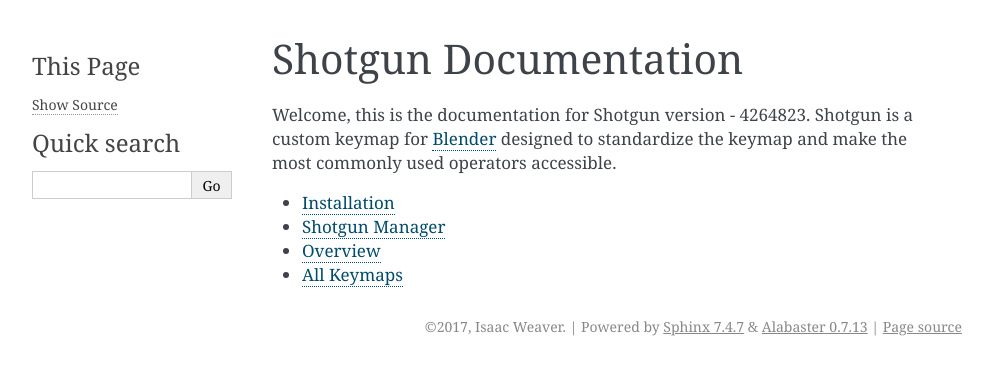
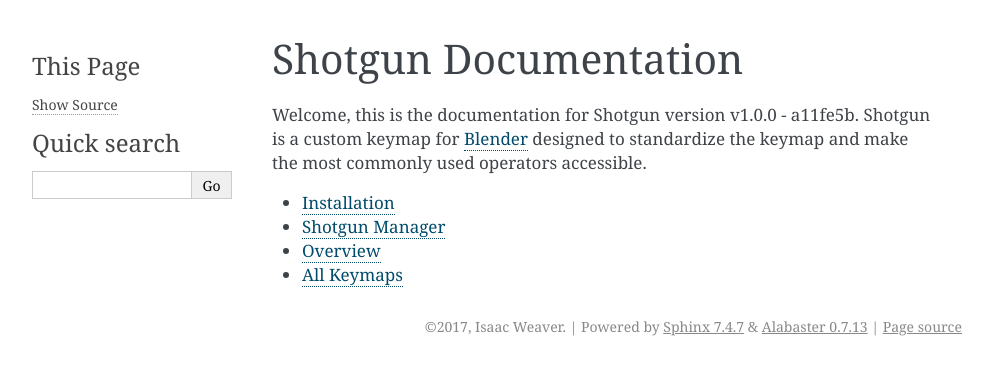
Before and after one commit to wisaac407/shotgun, a Sphinx documentation site: the page built from doc/index.rst, in a window 1280 px wide. Shown: the top 375 px of the page, without its empty margins (148-1141 px from the left). Built offline with Sphinx 7.4.7, drawn with Linux system fonts in a browser that asks for light colours; pages that are not in the unit, such as notebooks, are missing from menus.

Commit message:
Travis build: 70

```diff
--- a/doc/conf.py
+++ b/doc/conf.py
@@ -17,8 +17,8 @@
 copyright = '2017, Isaac Weaver'
 author = 'Isaac Weaver'
 
-version = ' - 4264823'
-release = ' - 4264823'
+version = 'v1.0.0 - a11fe5b'
+release = 'v1.0.0 - a11fe5b'
 
 intersphinx_mapping = {
     'blender': ('http://docs.blender.org/api/blender_python_api_master/', '../blender_objects.inv')
--- a/doc/index.rst
+++ b/doc/index.rst
@@ -3,7 +3,7 @@
 Shotgun Documentation
 =====================
 
-Welcome, this is the documentation for Shotgun version  - 4264823.
+Welcome, this is the documentation for Shotgun version v1.0.0 - a11fe5b.
 Shotgun is a custom keymap for `Blender <http://www.blender.org>`_ designed to standardize the keymap and make the most
 commonly used operators accessible.
 
--- a/doc/keymaps/nodeeditor.rst
+++ b/doc/keymaps/nodeeditor.rst
@@ -248,7 +248,7 @@
 
    Search and Add Node
 
-   bpy.ops.node.add_search(settings=[], use_transform=False, type="", node_item='0')
+   bpy.ops.node.add_search(settings=[], type="", use_transform=False, node_item='0')
 
 
    +--------------+--------+
```
